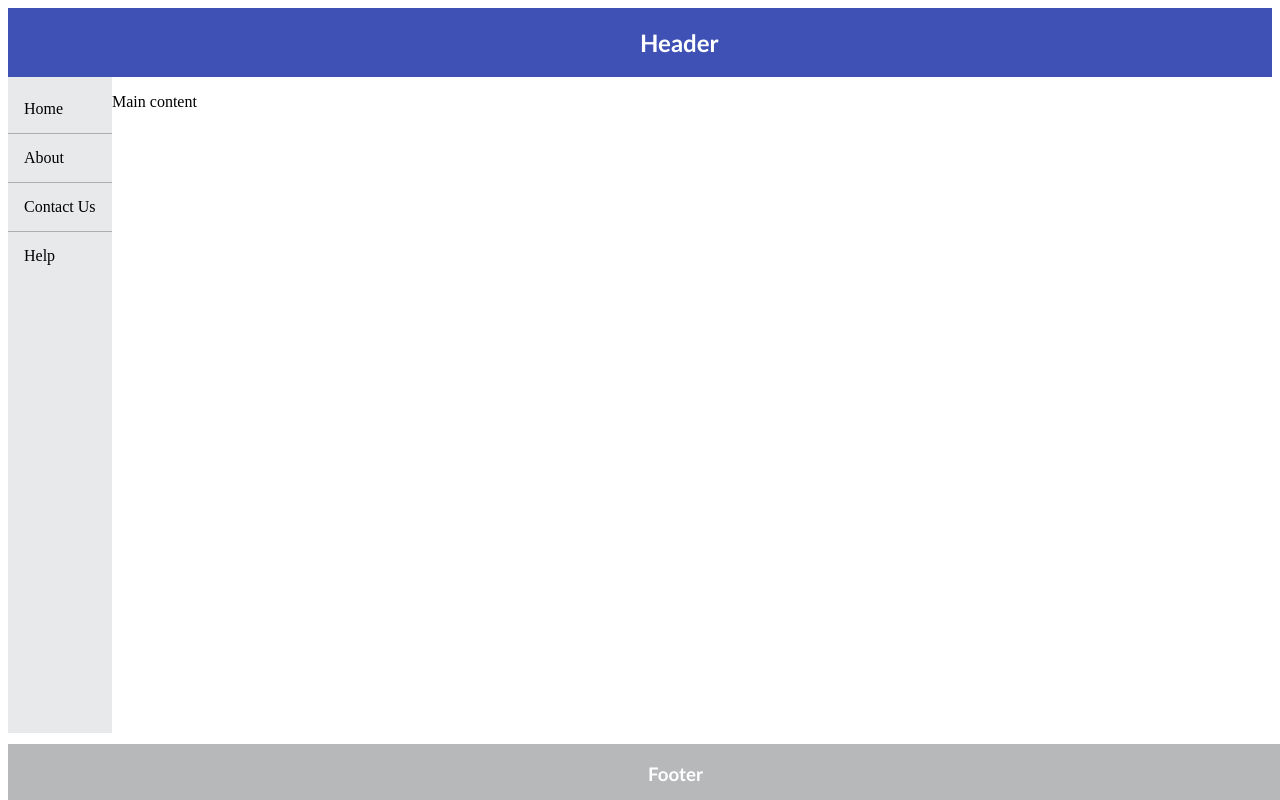
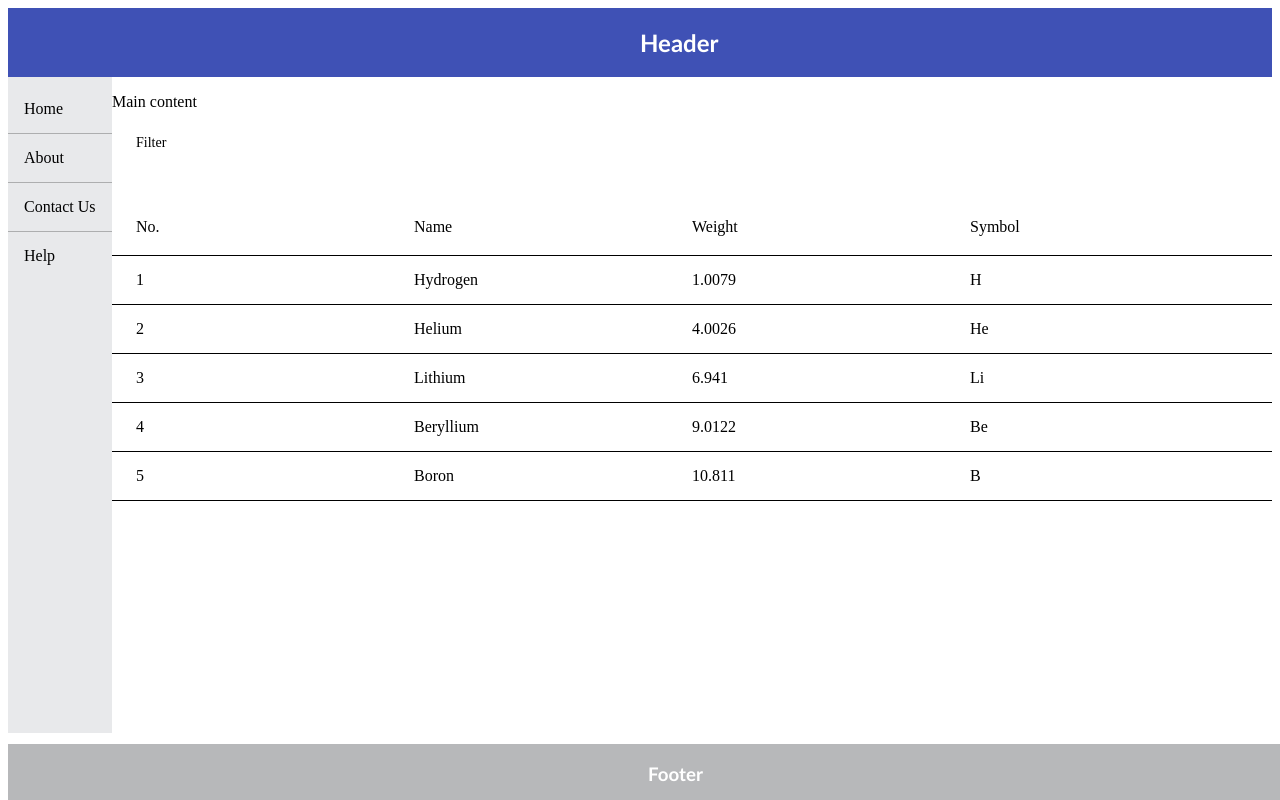
Before and after one commit to abhisaa/angular-ivy-r2qwms, an Angular app: page / in a window 1280 px wide. Built offline with nearby package versions, Linux system fonts and the light colour scheme.

Commit message:
4 files modified, 3 added

```diff
--- a/src/app/app.component.css
+++ b/src/app/app.component.css
@@ -1,5 +1,4 @@
 @import '~@angular/material/prebuilt-themes/indigo-pink.css';
-
 
 p {
   font-family: Lato;
--- a/src/app/app.module.ts
+++ b/src/app/app.module.ts
@@ -1,4 +1,5 @@
 import { NgModule } from '@angular/core';
+import { MATERIAL_SANITY_CHECKS } from '@angular/material/core';
 import { BrowserModule } from '@angular/platform-browser';
 import { FormsModule } from '@angular/forms';
 
@@ -13,6 +14,11 @@ import { MatListModule } from '@angular/material/list';
 import { MatButtonModule } from '@angular/material/button';
 import { BrowserAnimationsModule } from '@angular/platform-browser/animations';
 import { MatToolbarModule } from '@angular/material/toolbar';
+import { EmpDataComponent } from './components/emp-data/emp-data.component';
+import { MatInputModule } from '@angular/material/input';
+import { MatTableModule } from '@angular/material/table';
+
+// import { MaterialModule, MATERIAL_SANITY_CHECKS } from '@angular/material';
 
 @NgModule({
   imports: [
@@ -24,6 +30,8 @@ import { MatToolbarModule } from '@angular/material/toolbar';
     MatButtonModule,
     BrowserAnimationsModule,
     MatToolbarModule,
+    MatInputModule,
+    MatTableModule,
   ],
   declarations: [
     AppComponent,
@@ -31,6 +39,13 @@ import { MatToolbarModule } from '@angular/material/toolbar';
     HeaderComponent,
     FooterComponent,
     SidebarComponent,
+    EmpDataComponent,
+  ],
+  providers: [
+    {
+      provide: MATERIAL_SANITY_CHECKS,
+      useValue: false,
+    },
   ],
   bootstrap: [AppComponent],
 })
--- /dev/null
+++ b/src/app/components/emp-data/emp-data.component.css
@@ -0,0 +1,21 @@
+/* Structure */
+.example-container {
+  display: flex;
+  flex-direction: column;
+  min-width: 300px;
+}
+
+.example-header {
+  min-height: 64px;
+  padding: 8px 24px 0;
+}
+
+.mat-form-field {
+  font-size: 14px;
+  width: 100%;
+}
+
+.mat-table {
+  overflow: auto;
+  max-height: 500px;
+}
--- /dev/null
+++ b/src/app/components/emp-data/emp-data.component.html
@@ -0,0 +1,44 @@
+<div class="example-container mat-elevation-z8">
+  <div class="example-header">
+    <mat-form-field>
+      <input
+        matInput
+        (keyup)="applyFilter($event)"
+        placeholder="Filter"
+      />
+    </mat-form-field>
+  </div>
+
+  <mat-table #table [dataSource]="dataSource">
+    <!-- Position Column -->
+    <ng-container matColumnDef="position">
+      <mat-header-cell *matHeaderCellDef> No. </mat-header-cell>
+      <mat-cell *matCellDef="let element"> {{ element.position }} </mat-cell>
+    </ng-container>
+
+    <!-- Name Column -->
+    <ng-container matColumnDef="name">
+      <mat-header-cell *matHeaderCellDef> Name </mat-header-cell>
+      <mat-cell *matCellDef="let element"> {{ element.name }} </mat-cell>
+    </ng-container>
+
+    <!-- Weight Column -->
+    <ng-container matColumnDef="weight">
+      <mat-header-cell *matHeaderCellDef> Weight </mat-header-cell>
+      <mat-cell *matCellDef="let element"> {{ element.weight }} </mat-cell>
+    </ng-container>
+
+    <!-- Symbol Column -->
+    <ng-container matColumnDef="symbol">
+      <mat-header-cell *matHeaderCellDef> Symbol </mat-header-cell>
+      <mat-cell *matCellDef="let element"> {{ element.symbol }} </mat-cell>
+    </ng-container>
+
+    <mat-header-row *matHeaderRowDef="displayedColumns"></mat-header-row>
+    <mat-row *matRowDef="let row; columns: displayedColumns"></mat-row>
+  </mat-table>
+</div>
+
+<!-- Copyright 2018 Google Inc. All Rights Reserved.
+    Use of this source code is governed by an MIT-style license that
+    can be found in the LICENSE file at http://angular.io/license -->
--- /dev/null
+++ b/src/app/components/emp-data/emp-data.component.ts
@@ -0,0 +1,53 @@
+import { Component, OnInit } from '@angular/core';
+import { MatTableDataSource } from '@angular/material/table';
+
+@Component({
+  selector: 'app-emp-data',
+  templateUrl: './emp-data.component.html',
+  styleUrls: ['./emp-data.component.css'],
+})
+export class EmpDataComponent implements OnInit {
+  constructor() {}
+
+  ngOnInit() {}
+
+  displayedColumns = ['position', 'name', 'weight', 'symbol'];
+  dataSource = new MatTableDataSource(ELEMENT_DATA);
+
+  applyFilter(e) {
+    let filterValue = e.target.value;
+    filterValue = filterValue.trim(); // Remove whitespace
+    filterValue = filterValue.toLowerCase(); // MatTableDataSource defaults to lowercase matches
+    this.dataSource.filter = filterValue;
+  }
+}
+
+export interface Element {
+  name: string;
+  position: number;
+  weight: number;
+  symbol: string;
+}
+
+const ELEMENT_DATA: Element[] = [
+  { position: 1, name: 'Hydrogen', weight: 1.0079, symbol: 'H' },
+  { position: 2, name: 'Helium', weight: 4.0026, symbol: 'He' },
+  { position: 3, name: 'Lithium', weight: 6.941, symbol: 'Li' },
+  { position: 4, name: 'Beryllium', weight: 9.0122, symbol: 'Be' },
+  { position: 5, name: 'Boron', weight: 10.811, symbol: 'B' },
+  // {position: 6, name: 'Carbon', weight: 12.0107, symbol: 'C'},
+  // {position: 7, name: 'Nitrogen', weight: 14.0067, symbol: 'N'},
+  // {position: 8, name: 'Oxygen', weight: 15.9994, symbol: 'O'},
+  // {position: 9, name: 'Fluorine', weight: 18.9984, symbol: 'F'},
+  // {position: 10, name: 'Neon', weight: 20.1797, symbol: 'Ne'},
+  // {position: 11, name: 'Sodium', weight: 22.9897, symbol: 'Na'},
+  // {position: 12, name: 'Magnesium', weight: 24.305, symbol: 'Mg'},
+  // {position: 13, name: 'Aluminum', weight: 26.9815, symbol: 'Al'},
+  // {position: 14, name: 'Silicon', weight: 28.0855, symbol: 'Si'},
+  // {position: 15, name: 'Phosphorus', weight: 30.9738, symbol: 'P'},
+  // {position: 16, name: 'Sulfur', weight: 32.065, symbol: 'S'},
+  // {position: 17, name: 'Chlorine', weight: 35.453, symbol: 'Cl'},
+  // {position: 18, name: 'Argon', weight: 39.948, symbol: 'Ar'},
+  // {position: 19, name: 'Potassium', weight: 39.0983, symbol: 'K'},
+  // {position: 20, name: 'Calcium', weight: 40.078, symbol: 'Ca'},
+];
--- a/src/app/components/sidebar/sidebar.component.html
+++ b/src/app/components/sidebar/sidebar.component.html
@@ -10,6 +10,7 @@
   <mat-sidenav-content>
     <div style="height: 80vh">
       <p>Main content</p>
+      <app-emp-data></app-emp-data>
     </div>
   </mat-sidenav-content>
 </mat-sidenav-container>
--- a/src/index.html
+++ b/src/index.html
@@ -2,4 +2,5 @@
   href="https://fonts.googleapis.com/icon?family=Material+Icons"
   rel="stylesheet"
 />
+
 <my-app>loading</my-app>
```
